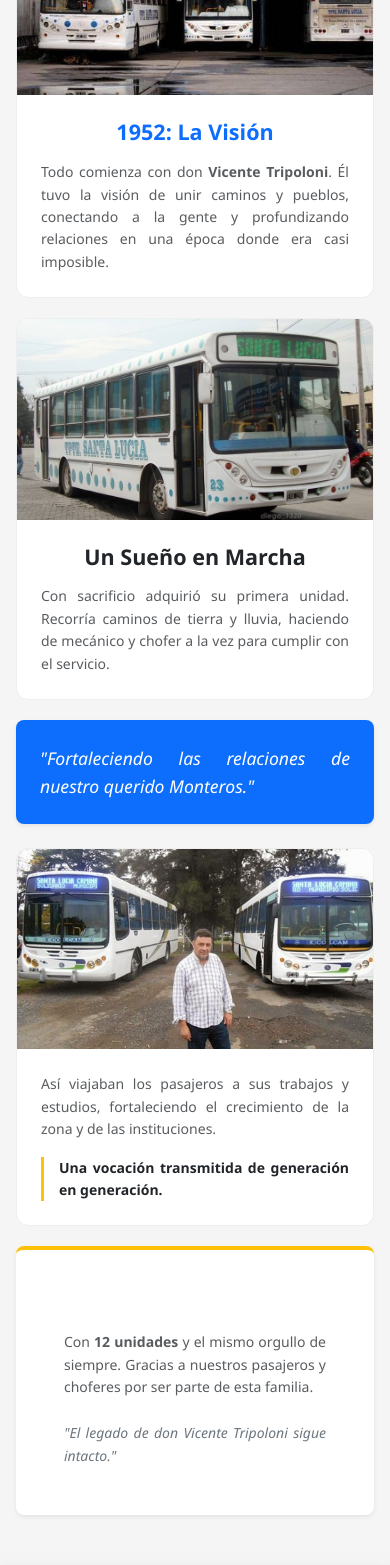
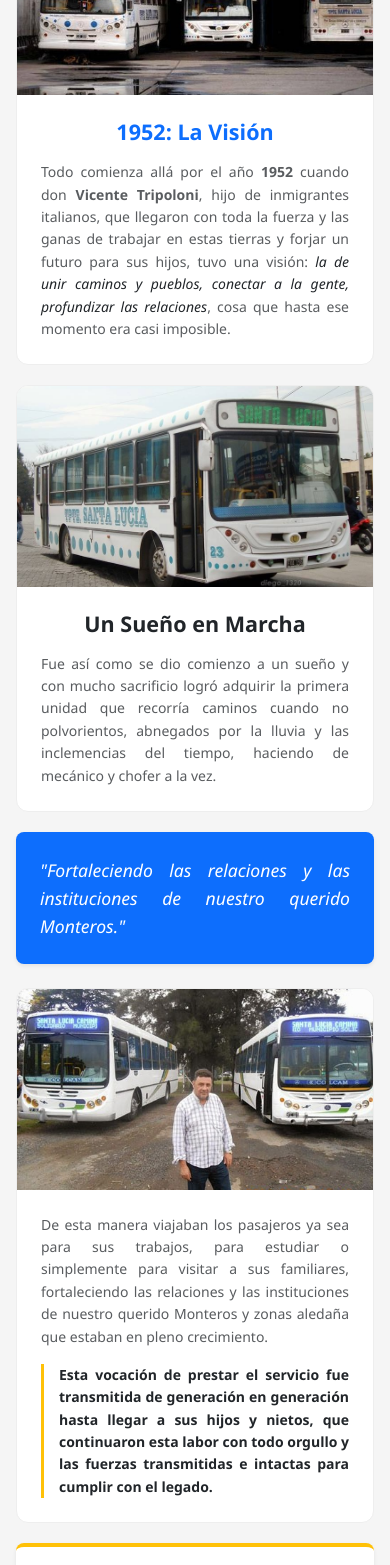
Before and after one commit to Augustoromera/frontendSantaLuciaConect, a React (Vite) app: page /historia in a window 390 px wide. Shown: the part 432-1997 px from the top of the page. Built offline with nearby package versions, Linux system fonts and the light colour scheme; no server answers; a web font is replaced by a local one.

Commit message:
arreglo responsive en historia movil v2

```diff
--- a/src/components/history/HistoryMobile.jsx
+++ b/src/components/history/HistoryMobile.jsx
@@ -31,7 +31,7 @@ const HistoryMobile = () => {
             <div className="text-center text-white py-5 px-3" style={{ background: '#212529' }}>
                 <h2 className="text-uppercase fw-bold mb-2">Nuestra Historia</h2>
                 <div style={{ width: '40px', height: '3px', background: '#ffc107', margin: '0 auto' }}></div>
-                <p className="mt-3 text-white-50 small">Desde 1952 uniendo a Monteros</p>
+                <p className="mt-3 text-white-50 small">Un legado de servicio desde 1952</p>
             </div>
 
             {/* 3. CONTENT CONTAINER */}
@@ -43,7 +43,7 @@ const HistoryMobile = () => {
                     <div className="p-4">
                         <h3 className="h4 fw-bold text-primary">1952: La Visión</h3>
                         <p className="text-muted small mb-0 mt-3" style={{ lineHeight: '1.6' }}>
-                            Todo comienza con don <strong>Vicente Tripoloni</strong>. Él tuvo la visión de unir caminos y pueblos, conectando a la gente y profundizando relaciones en una época donde era casi imposible.
+                            Todo comienza allá por el año <strong>1952</strong> cuando don <strong>Vicente Tripoloni</strong>, hijo de inmigrantes italianos, que llegaron con toda la fuerza y las ganas de trabajar en estas tierras y forjar un futuro para sus hijos, tuvo una visión: <span className="fst-italic text-dark">la de unir caminos y pueblos, conectar a la gente, profundizar las relaciones</span>, cosa que hasta ese momento era casi imposible.
                         </p>
                     </div>
                 </div>
@@ -54,14 +54,14 @@ const HistoryMobile = () => {
                     <div className="p-4">
                         <h3 className="h4 fw-bold text-dark">Un Sueño en Marcha</h3>
                         <p className="text-muted small mb-0 mt-3" style={{ lineHeight: '1.6' }}>
-                            Con sacrificio adquirió su primera unidad. Recorría caminos de tierra y lluvia, haciendo de mecánico y chofer a la vez para cumplir con el servicio.
+                            Fue así como se dio comienzo a un sueño y con mucho sacrificio logró adquirir la primera unidad que recorría caminos cuando no polvorientos, abnegados por la lluvia y las inclemencias del tiempo, haciendo de mecánico y chofer a la vez.
                         </p>
                     </div>
                 </div>
 
                 {/* QUOTE BLOCK */}
                 <div className="mb-4 p-4 text-center rounded-3 bg-primary text-white shadow-sm">
-                    <p className="mb-0 fst-italic">"Fortaleciendo las relaciones de nuestro querido Monteros."</p>
+                    <p className="mb-0 fst-italic">"Fortaleciendo las relaciones y las instituciones de nuestro querido Monteros."</p>
                 </div>
 
                 {/* CARD 3: COMMUNITY */}
@@ -69,11 +69,11 @@ const HistoryMobile = () => {
                     <img src={img5} alt="Comunidad" style={imgStyle} />
                     <div className="p-4">
                         <p className="text-muted small mb-3" style={{ lineHeight: '1.6' }}>
-                            Así viajaban los pasajeros a sus trabajos y estudios, fortaleciendo el crecimiento de la zona y de las instituciones.
+                            De esta manera viajaban los pasajeros ya sea para sus trabajos, para estudiar o simplemente para visitar a sus familiares, fortaleciendo las relaciones y las instituciones de nuestro querido Monteros y zonas aledaña que estaban en pleno crecimiento.
                         </p>
                         <div style={{ borderLeft: '3px solid #ffc107', paddingLeft: '15px' }}>
                             <p className="small fw-semibold text-dark mb-0">
-                                Una vocación transmitida de generación en generación.
+                                Esta vocación de prestar el servicio fue transmitida de generación en generación hasta llegar a sus hijos y nietos, que continuaron esta labor con todo orgullo y las fuerzas transmitidas e intactas para cumplir con el legado.
                             </p>
                         </div>
                     </div>
@@ -83,11 +83,11 @@ const HistoryMobile = () => {
                 <div className="text-center p-5 mb-5 bg-white rounded-3 shadow-sm" style={{ borderTop: '4px solid #ffc107' }}>
                     <h4 className="fw-bold mb-3 small text-uppercase ls-1">Hoy y Siempre</h4>
                     <p className="text-muted small mb-4">
-                        Con <strong>12 unidades</strong> y el mismo orgullo de siempre. Gracias a nuestros pasajeros y choferes por ser parte de esta familia.
+                        Hoy, con mucho orgullo y sacrificio contamos con <strong>12 unidades habilitadas</strong> para cumplir con el recorrido de manera satisfactoria, pero no suficiente, pues mantenemos intacta las ansias de crecimiento y de cubrir las necesidades de nuestros pasajeros quienes son nuestro sostén en los momentos más difíciles que nos tocó atravesar al igual que nuestros choferes, que hicieron de esta empresa su familia.
                     </p>
                     <hr className="opacity-10 my-4" />
                     <p className="small fst-italic text-secondary mb-0">
-                        "El legado de don Vicente Tripoloni sigue intacto."
+                        "Es un honor para nosotros continuar con la tarea encomendada, conservando los valores y el espíritu de don Vicente Tripoloni."
                     </p>
                 </div>
 
```
